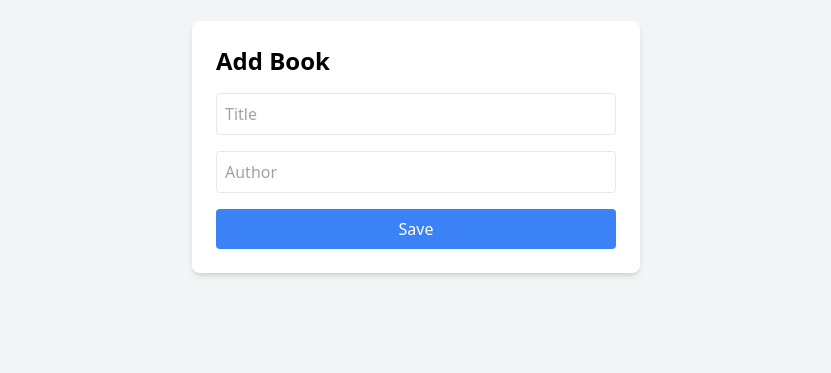
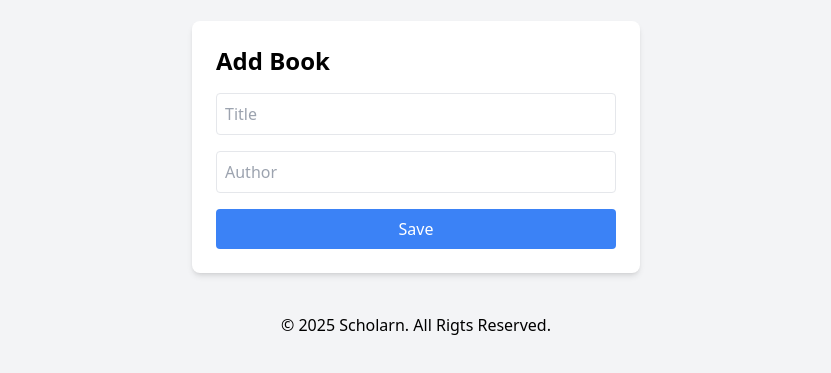
Before and after one commit to scholarn/api, a plain HTML site: page index.html in a window 1280 px wide. Shown: the part 133-506 px from the top of the page, without its empty margins (224-1055 px from the left). Drawn offline with nearby package versions, Linux system fonts and the light colour scheme; no server answers.

Commit message:
Fix copyright text in footer
Corrected the copyright text in the footer.

```diff
--- a/index.html
+++ b/index.html
@@ -232,6 +232,6 @@ document.getElementById("sort").addEventListener("change", (e) => {
 // Initial fetch
 fetchBooks();
 </script>
-
+<footer> <p> &copy; 2025 Scholarn. All Rigts Reserved.</p></footer>
 </body>
 </html>
```
